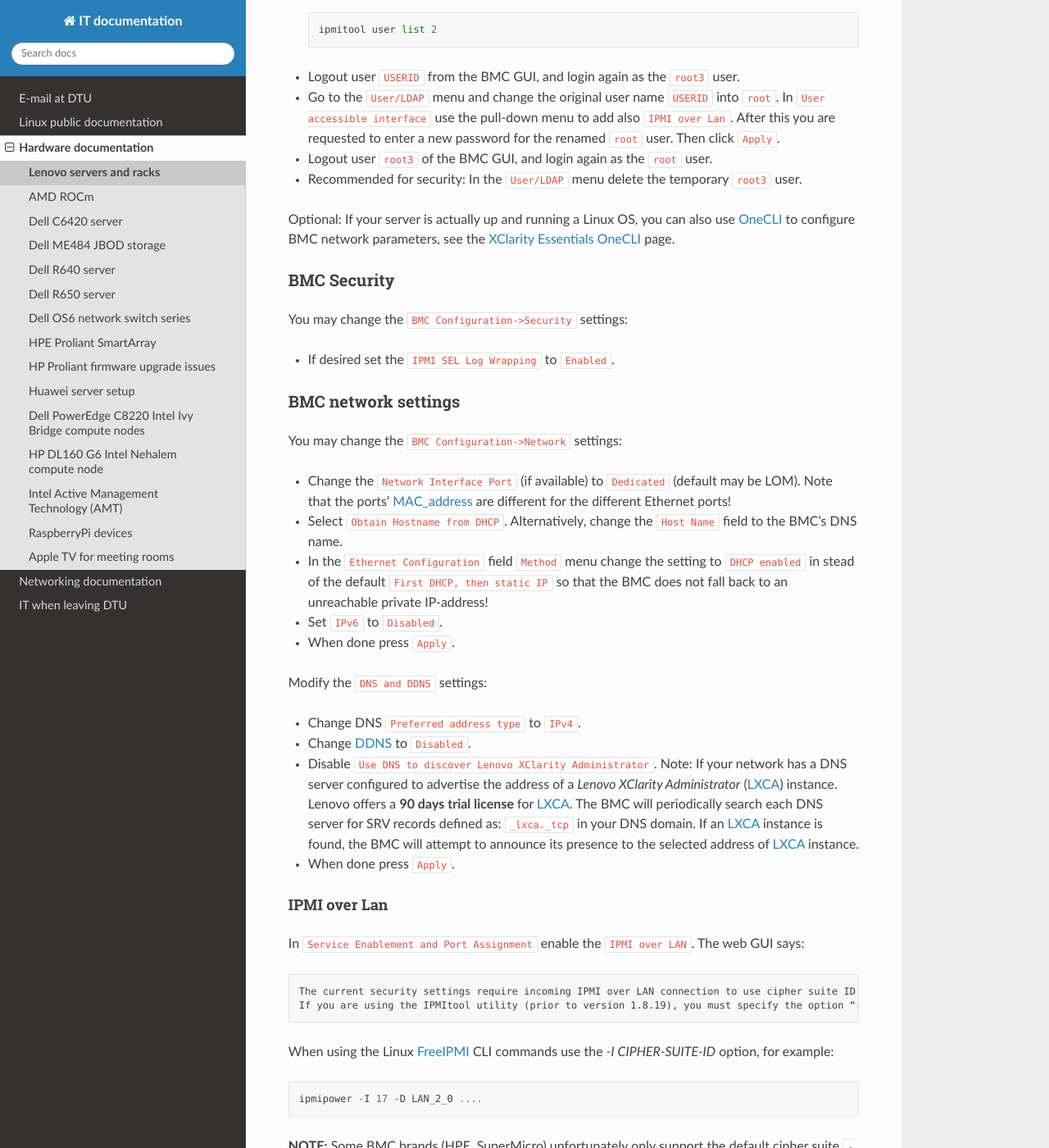
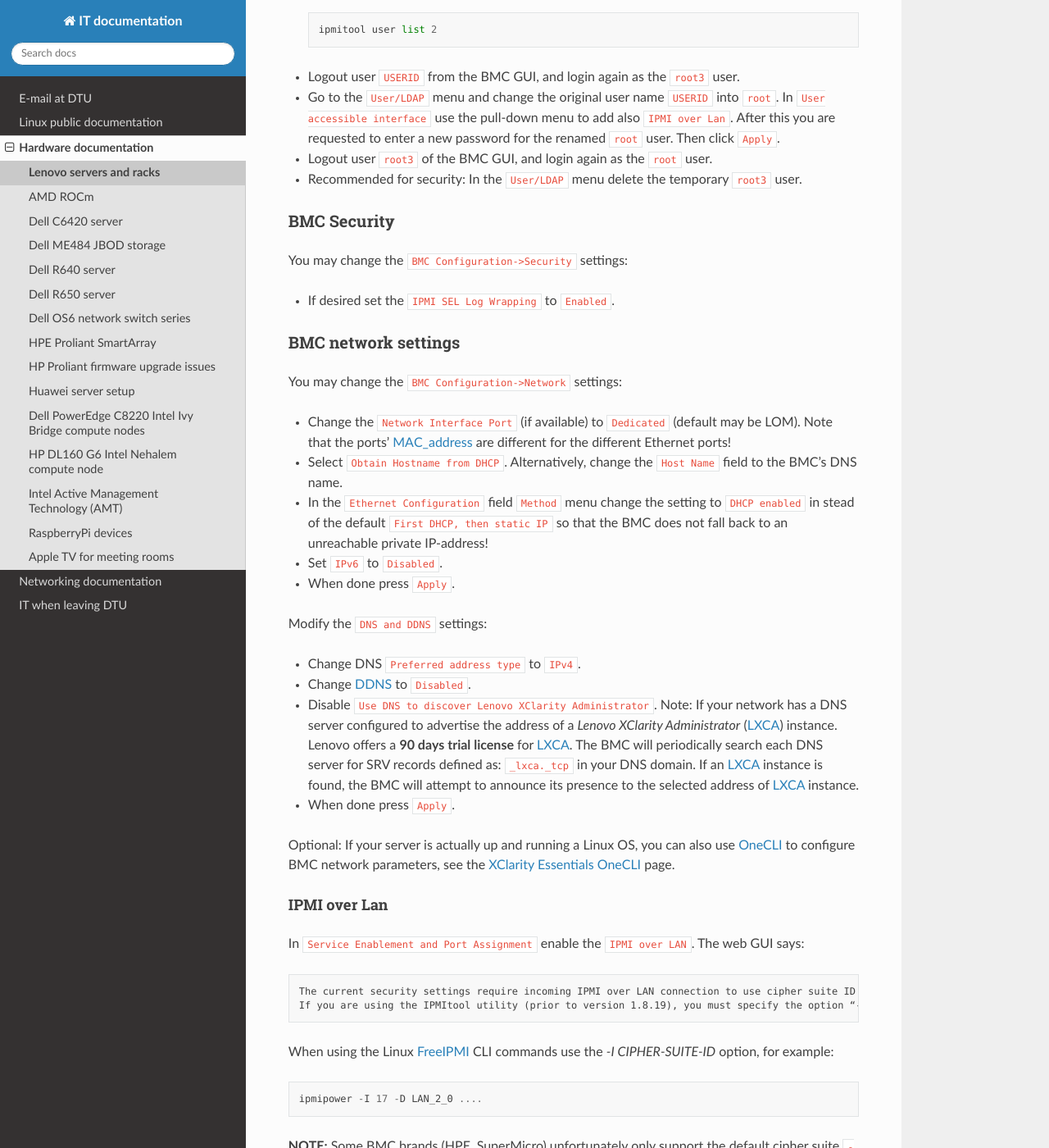
Before and after one commit to OleHolmNielsen/ITwiki, a Sphinx documentation site: the page built from docs/Lenovo_BIOS_settings.rst, in a window 1280 px wide and 1400 px high, scrolled down 2044 px. Shown: the whole window at 82% size. Built offline with Sphinx 7.4.7 and the Read the Docs theme 3.1.0, drawn with Linux system fonts in a browser that asks for light colours; some of the changed lines change nothing that is shown.

Commit message:
Minor change

```diff
--- a/docs/Lenovo_BIOS_settings.rst
+++ b/docs/Lenovo_BIOS_settings.rst
@@ -92,10 +92,6 @@ Therefore a complicated procedure is required for the user name change:
 
 * Recommended for security: In the ``User/LDAP`` menu delete the temporary ``root3`` user.
 
-Optional: If your server is actually up and running a Linux OS,
-you can also use OneCLI_ to configure BMC network parameters,
-see the :ref:`XClarity_Essentials_OneCLI` page.
-
 .. _OneCLI: https://support.lenovo.com/us/en/solutions/ht116433-lenovo-xclarity-essentials-onecli-onecli
 
 BMC Security
@@ -137,6 +133,10 @@ Modify the ``DNS and DDNS`` settings:
   If an LXCA_ instance is found, the BMC will attempt to announce its presence to the selected address of LXCA_ instance.
 
 * When done press ``Apply``.
+
+Optional: If your server is actually up and running a Linux OS,
+you can also use OneCLI_ to configure BMC network parameters,
+see the :ref:`XClarity_Essentials_OneCLI` page.
 
 .. _MAC_address: http://en.wikipedia.org/wiki/MAC_address
 .. _DDNS: https://en.wikipedia.org/wiki/Dynamic_DNS
```
